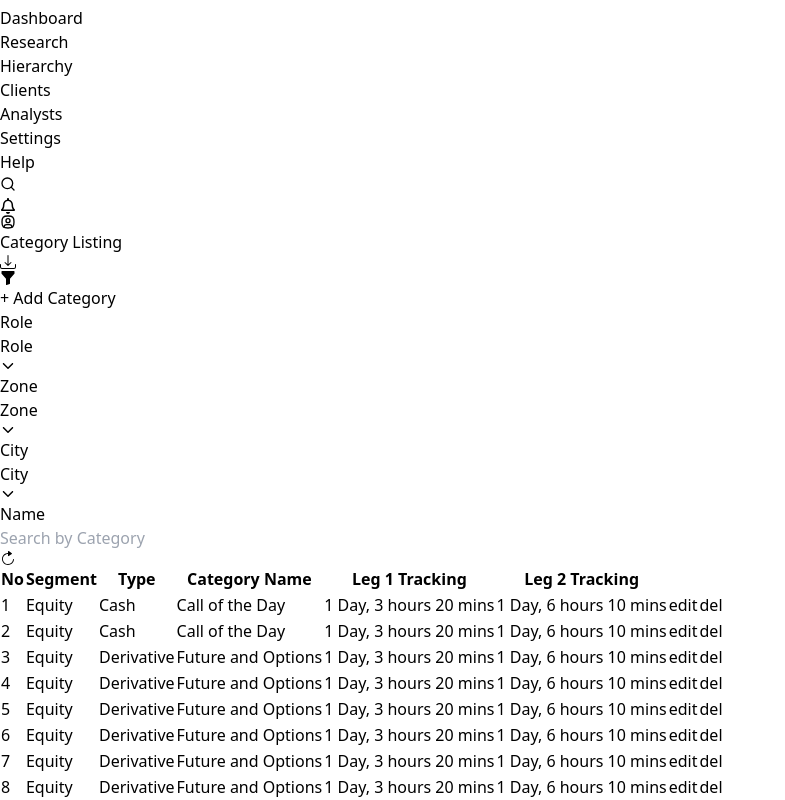
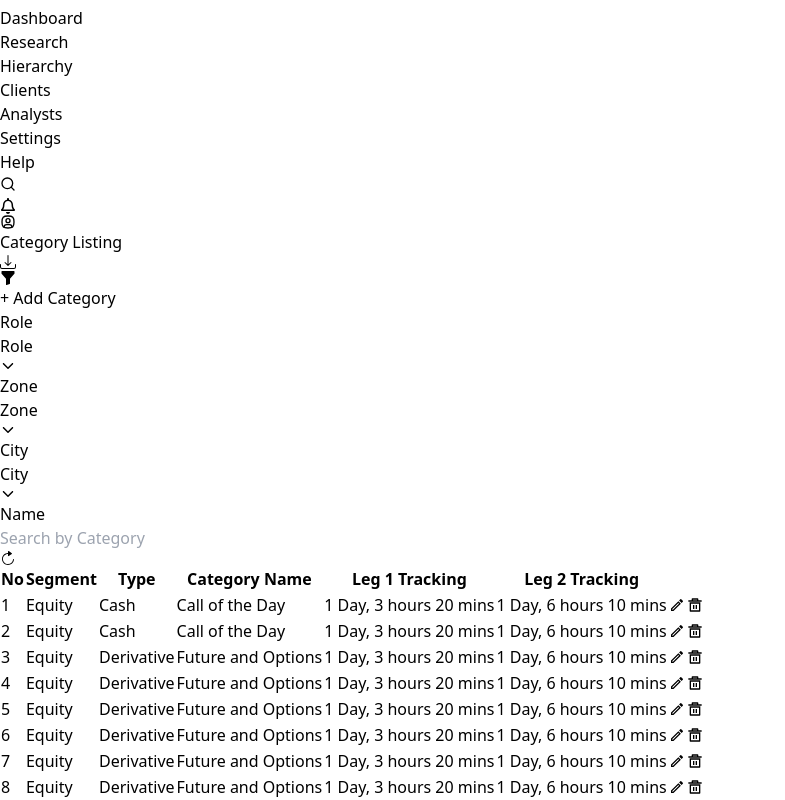
Before and after one commit to ommipatil13/Millicent-Technologies-Dashboard-Task-Omkar-Patil, a React (Vite) app in the folder react-dashboard/: page / in a window 1280 px wide. Shown: the part 410-1210 px from the top of the page, without its empty margins (0-785 px from the left). Built offline with nearby package versions, Linux system fonts and the light colour scheme.

Commit message:
search by category

```diff
--- a/react-dashboard/src/components/AdminPages/AddCategory/AddCategory.jsx
+++ b/react-dashboard/src/components/AdminPages/AddCategory/AddCategory.jsx
@@ -12,12 +12,35 @@ import AddCategoryTable from './AddCategoryTable';
 import tableData from '../../../tableData'
 
 const AddCategory = () => {
+
+    //dropdown states
     const [categoryInputSt, setCategoryInputSt] = useState(false)
     const [categoryInputNd, setCategoryInputNd] = useState(false)
     const [categoryInputRd, setCategoryInputRd] = useState(false)
 
+    //table data
     const [data, setData] = useState(tableData)
+    const [dataUpdate, setDataUpdate] = useState(tableData)
     console.log(data[0].id)
+
+    //search function state
+    const [search, setSearch] = useState('')
+
+    //search function
+    const onSearch = (text) => {
+        if (text === '') {
+            setData(dataUpdate)
+        }
+        else {
+
+            let tempList = data.filter(item => {
+                return item.category_name.toLowerCase().indexOf(text.toLowerCase()) > -1; //-1 false
+            })
+            setData(tempList)
+        }
+    }
+
+
     return (
         <Home>
 
@@ -49,7 +72,11 @@ const AddCategory = () => {
                             <label htmlFor="name" className='text-zinc-400' >Name</label>
                         </div>
                         <div className='flex items-center space-x-7' >
-                            <input type="text" name="name" id="name" placeholder='Search by Category'
+                            <input value={search} onChange={(e) => {
+                                setSearch(e.target.value)
+                                onSearch(e.target.value)
+                            }}
+                                type="text" name="name" id="name" placeholder='Search by Category'
                                 className='ps-5 pe-16 py-2 items-center outline-none bg-white rounded-md shadow' />
                             <IoIosRefresh className='text-green-600 text-2xl' />
                         </div>
@@ -60,7 +87,6 @@ const AddCategory = () => {
 
                 {/* table div  */}
                 {/* <div className=' mt-8'> */}
-
 
                 <div className="relative overflow-x-auto   mt-8">
                     <table className="w-full text-sm text-left rtl:text-right text-zinc-600 ">
@@ -102,7 +128,6 @@ const AddCategory = () => {
                     </table>
                 </div>
 
-
                 {/* </div> */}
 
 
--- a/react-dashboard/src/components/AdminPages/AddCategory/AddCategoryTable.jsx
+++ b/react-dashboard/src/components/AdminPages/AddCategory/AddCategoryTable.jsx
@@ -1,4 +1,7 @@
 import React, { useState } from 'react'
+import { MdOutlineModeEdit } from "react-icons/md";
+import { RiDeleteBin5Line } from "react-icons/ri";
+
 
 const AddCategoryTable = ({ item }) => {
 
@@ -25,11 +28,11 @@ const AddCategoryTable = ({ item }) => {
                 <td className="px-4 py-4">
                     {item.leg_2_tracking}
                 </td>
-                <td className=" py-4 text-right">
-                    edit
+                <td className=" py-4 ">
+                    <MdOutlineModeEdit className='text-lg' />
                 </td>
-                <td className=" py-4 text-center">
-                    del
+                <td className=" py-4 ">
+                    <RiDeleteBin5Line className='text-lg' />
                 </td>
             </tr>
 
```
